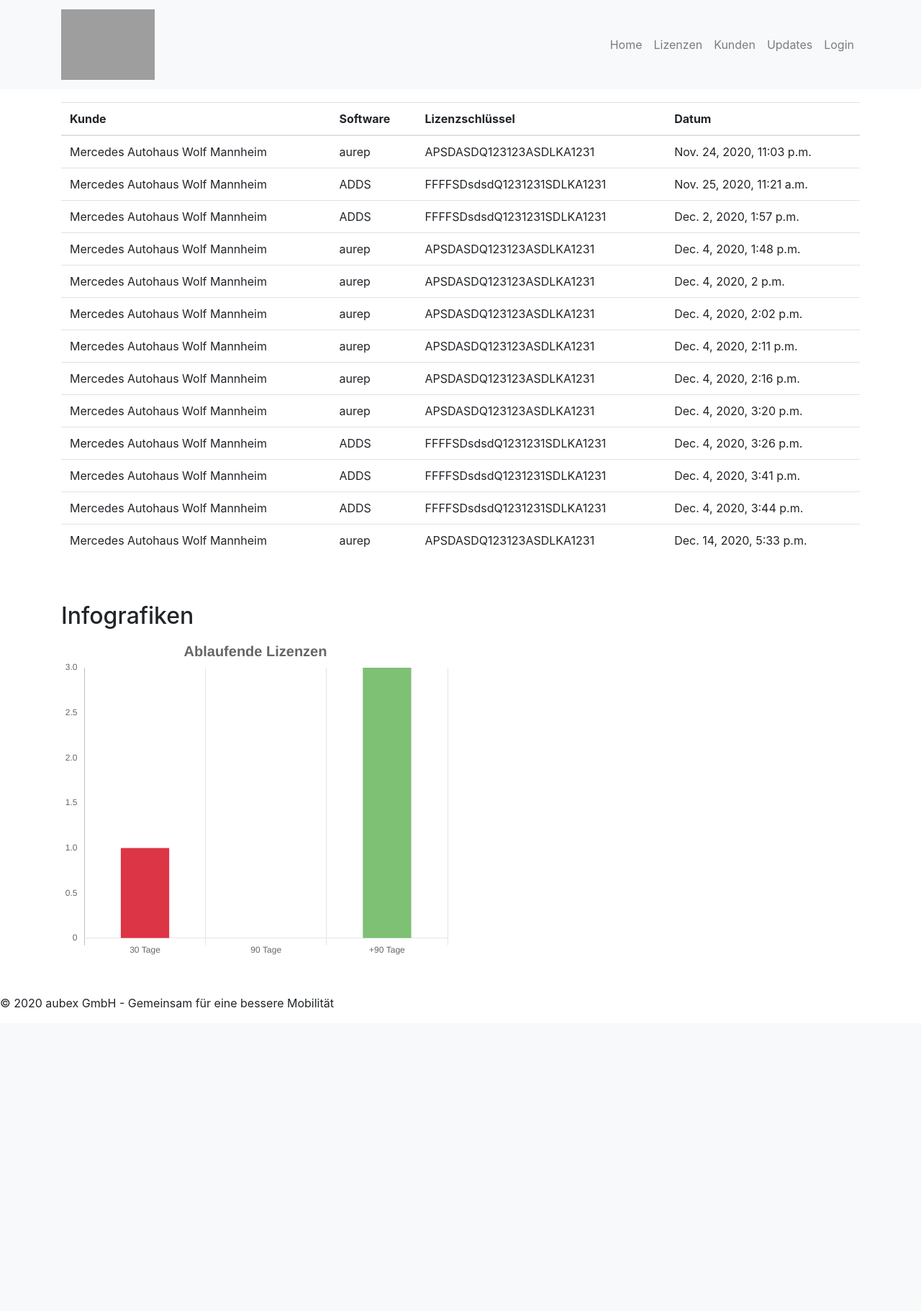
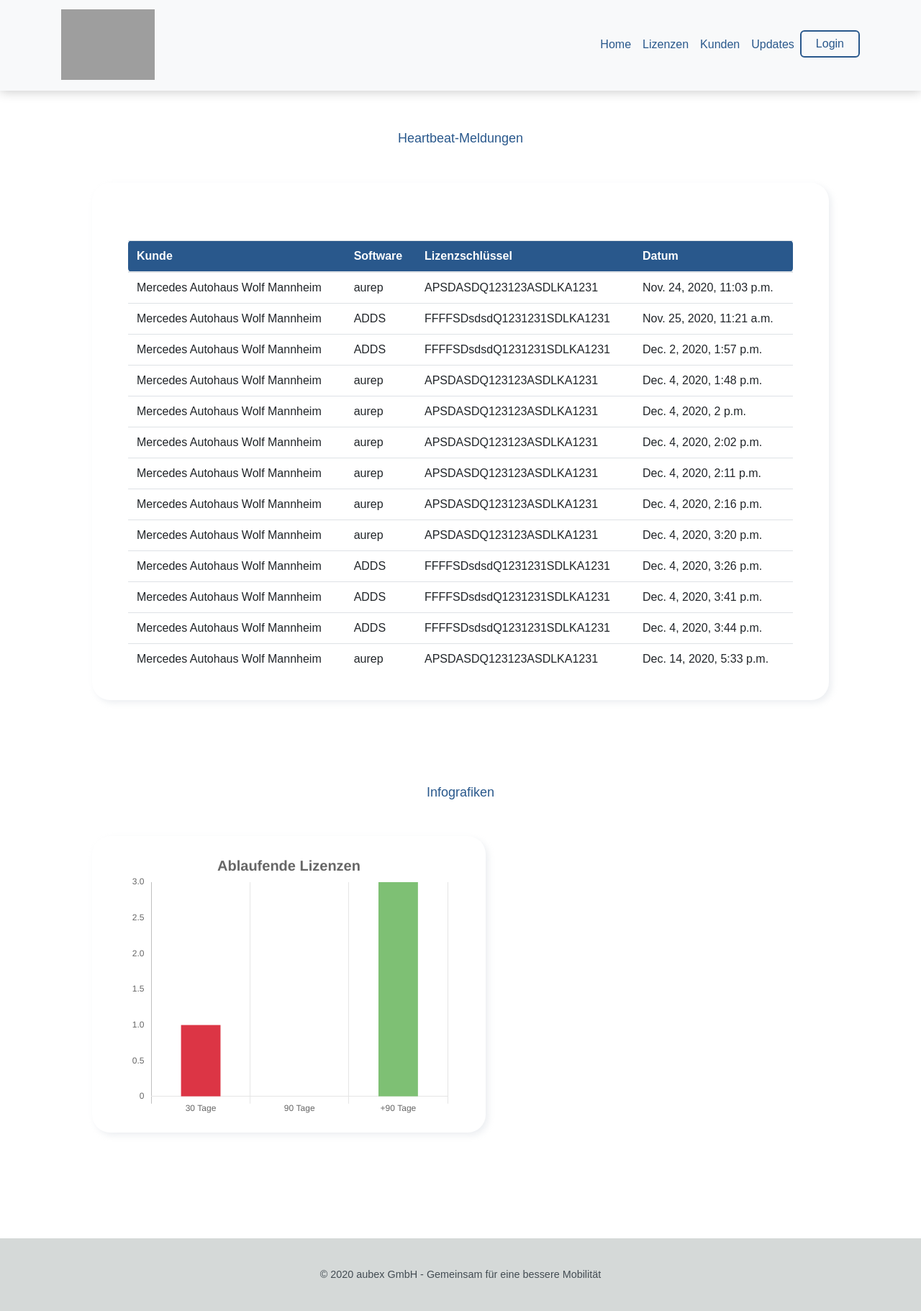
Before and after one commit to KanarUIB/OneO, a Django app: page / in a window 1280 px wide. Shown: the whole page at 72% size. Before the commit the page ends 1401 px from the top, so only its background shows below. Run offline with Django 3.2, Linux system fonts and the light colour scheme; data comes from the database, SQL or seed files in the repository; parts of the project's set-up code (start-up, migrations or seed data) failed here and were passed over; some libraries are stand-ins or nearby versions; grey boxes are pictures that could not be loaded.

Commit message:
ChartAnpassung

```diff
--- a/pages/static/css/style.css
+++ b/pages/static/css/style.css
@@ -25,6 +25,7 @@ html, body{
                 transition-duration: 150ms
             }
             h2{
+                margin-bottom:50px;
                 color: #29588C;
                 font-size:18px;
                 text-align:center;
@@ -82,9 +83,8 @@ html, body{
 
             .softwarekasten tbody tr:hover{
                 background-color: rgb(240,240,240);
-                transform: scale(1.005);
                 box-shadow: 0 0 2px 0 rgb(100,100,100);
-                transition-duration: 30ms;
+
             }
 
             table tr{
@@ -131,7 +131,7 @@ html, body{
             }
 
             main{
-                padding: 200px 10% 200px;
+                padding: 100px 10% 200px;
             }
 
             #panel{
@@ -345,7 +345,7 @@ html, body{
                 height: 20px;
                 1background: rgb(100,180,30);
                  background: red;
-                 border-radius: 35px;
+                border-radius: 35px;
             }
             .pakete .details{
                 background: #29588C;
--- a/templates/base.html
+++ b/templates/base.html
@@ -22,7 +22,7 @@
 
     <script defer type="text/javascript" src="{% static 'js/mainFunctions.js' %}"></script>
 
-    <link rel="stylesheet" type="text/css" href="{% static 'css/style2.css' %}"></link>
+    <link rel="stylesheet" type="text/css" href="{% static 'css/style.css' %}"></link>
     <link rel="stylesheet" type="text/css" href="{% static 'css/listNavi.css' %}"></link>
     <link rel="shortcut icon" href="https://www.aubex.de/sites/default/files/favicon.png" type="image/png"/>
 </head>
```
